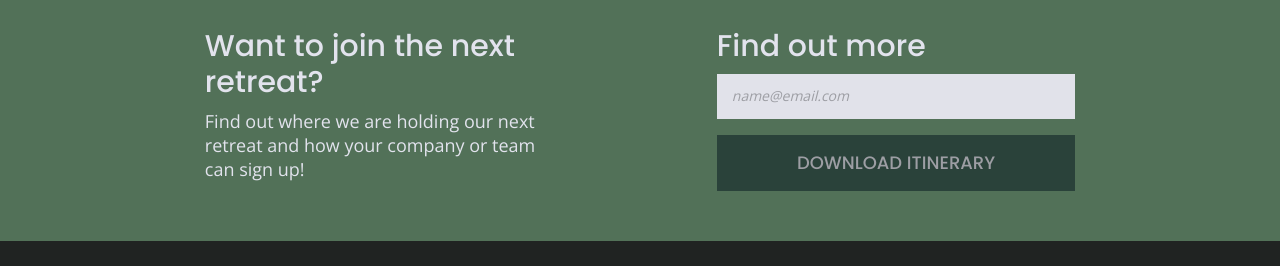
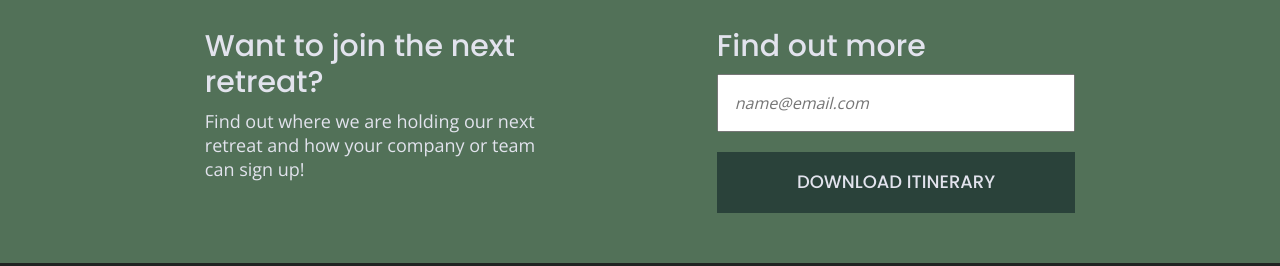
Before and after one commit to krzwier/unplugged-retreat, a website built with Parcel: page index.html in a window 1280 px wide. Shown: the part 736-1002 px from the top of the page. Built offline with nearby package versions, Linux system fonts and the light colour scheme; files whose address does not match are found by name.

Commit message:
Style form on main page

```diff
--- a/css/main.css
+++ b/css/main.css
@@ -136,6 +136,32 @@ a {
 
 address {
     font-style: normal;
+}
+
+input[type=text] {
+    box-sizing: border-box;
+    width: 100%;
+    color: #2a423a;
+    padding: 1em;
+    line-height: 1;
+}
+
+input[type=text]::placeholder {
+    font-style: italic;
+}
+
+input[type=button] {
+    width: 100%;
+    padding: 20px 0;
+    margin: 20px 0 50px 0;
+    background-color: #2a423a;
+    font-family: 'Poppins', sans-serif;
+    font-weight: 500;
+    font-size: 1.125em;
+    color: #e2e3ed;
+    border: none;
+    text-align: center;
+    text-transform: uppercase;
 }
 
 /* ---- Header ---- */
@@ -285,29 +311,6 @@ aside .form {
 aside h3 {
     width: 100%;
     margin: 30px 0 10px 0;
-}
-
-aside .form input {
-    width: 100%;
-    background-color: #e1e2ea;
-    border: none;
-    color: #9d9ea4;
-    font-size: 0.875em;
-    line-height: 3em;
-}
-
-aside .form #email {
-    font-style: italic;
-    padding: 1px 15px 2px 15px;
-}
-
-aside .form #download-itinerary-button {
-    background-color: #2a423a;
-    font-family: 'Poppins', sans-serif;
-    font-size: 1.125em;
-    text-transform: uppercase;
-    border: none;
-    margin: 16px 0 50px 0;
 }
 
 /* ---- Amenities Section ---- */
--- a/index.html
+++ b/index.html
@@ -63,7 +63,7 @@
                 </div>
                 <div class="form">
                     <h3>Find out more</h3>
-                    <input id="email" type="text" name="name" value="name@email.com">
+                    <input id="email" type="text" name="name" placeholder="name@email.com">
                     <input id="download-itinerary-button" type="button" value="Download Itinerary">
                 </div>
             </div>
```
